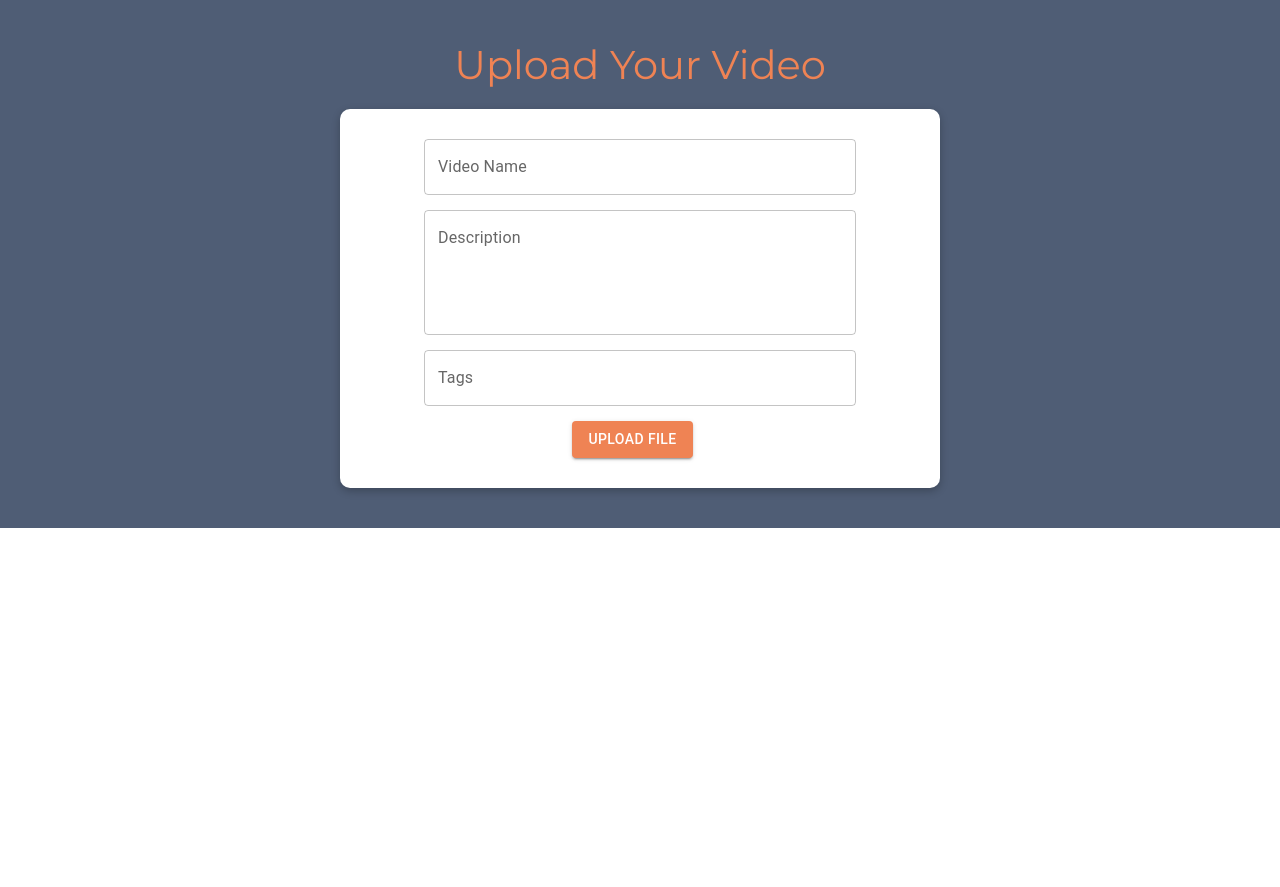
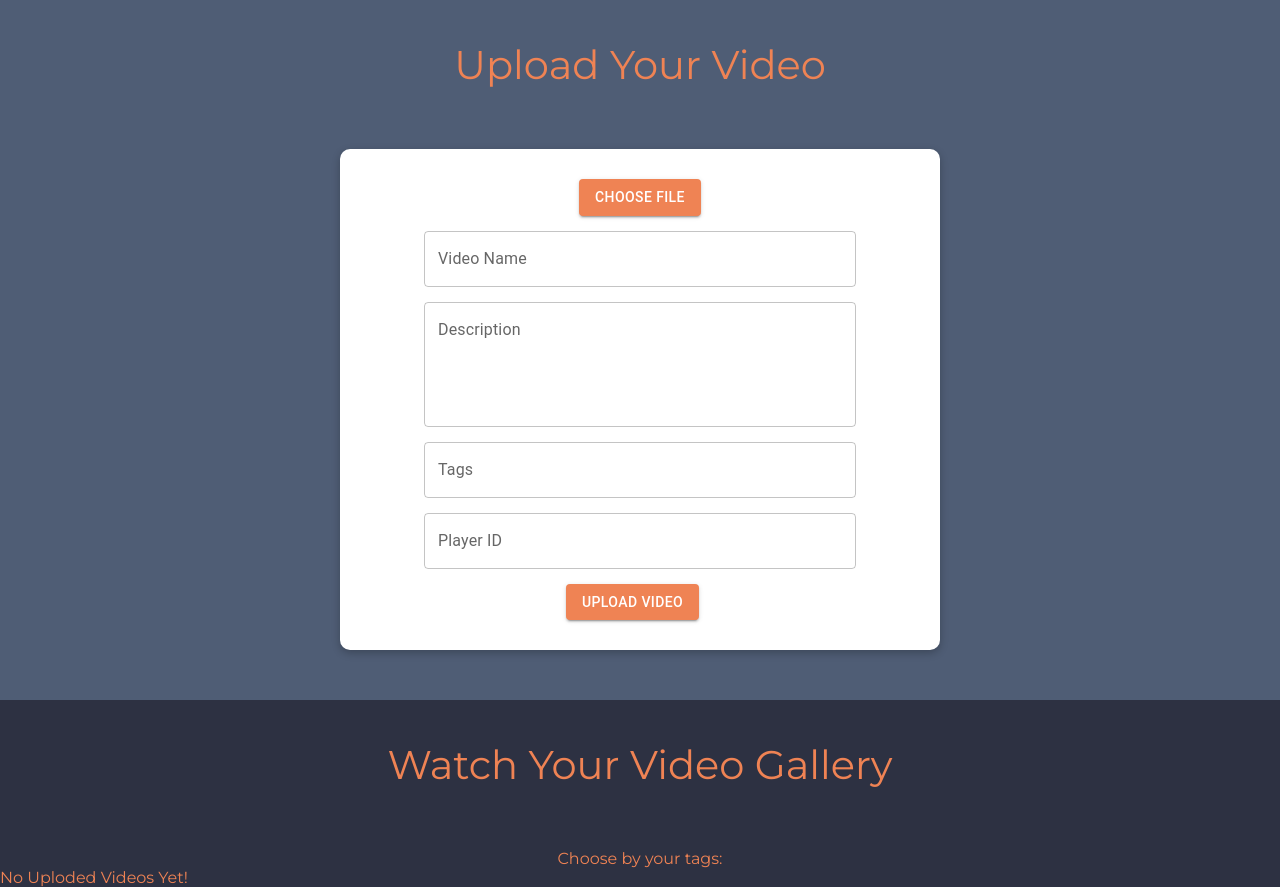
Before and after one commit to AyaBochman/Api-Video, a Next.js app: page /components/Main in a window 1280 px wide. Before the commit the page ends 800 px from the top, so only its background shows below. Built offline with nearby package versions, Linux system fonts and the light colour scheme.

Commit message:
styles, upload form and display videos

```diff
--- a/pages/api/auth.ts
+++ b/pages/api/auth.ts
@@ -5,7 +5,7 @@ export default async function getBearerToken() {
         headers: {
             'Accept': 'application/json',
             'Content-Type': 'application/json',
-            'Access-Control-Allow-Origin': 'http://localhost:3000'
+            'Access-Control-Allow-Origin': '*'
         },
         body: JSON.stringify({ apiKey: process.env.REACT_APP_API_KEY })
     })
--- a/pages/api/videos.ts
+++ b/pages/api/videos.ts
@@ -1,22 +1,63 @@
+
 import getBearerToken from './auth'
 
-export default async function getAllVideos() {
+type UploadObj = {
+  title: string;
+  description?: string;
+  tags?: string[];
+  playerId?: string;
+}
+
+export async function uploadVideo(body) {
+  const bearerToken = localStorage.getItem('bearer_token')
+  let uploadBody: UploadObj | {} = {};
+  Object.keys(body).forEach((key) => {
+    if (body[key]) {
+      uploadBody[key] = body[key]
+    }
+  })
+  const options = {
+    method: 'POST',
+    headers: {
+      'Content-Type': 'application/json',
+      'Accept': 'application/json',
+      'Authorization': `Bearer ${bearerToken}`,
+    },
+    body: JSON.stringify(uploadBody)
+  };
+  const res = await fetch('https://sandbox.api.video/videos', options)
+  const uploadedVideo = await res.json()
+  return uploadedVideo.videoId;
+}
+
+export async function getAllVideos() {
+  const bearerToken = await getBearerToken();
+  const options = {
+    method: 'GET',
+    headers: {
+      'Content-Type': 'application/json',
+      'Accept': 'application/json',
+      'Authorization': `Bearer ${bearerToken}`,
+    }
+  };
+  const res = await fetch('https://sandbox.api.video/videos', options)
+  const videos = await res.json()
+
+  return videos;
+}
+
+export async function getVideoStatus(videoId) {
   const bearerToken = localStorage.getItem('bearer_token')
   const options = {
     method: 'GET',
     headers: {
       'Content-Type': 'application/json',
+      'Accept': 'application/json',
       'Authorization': `Bearer ${bearerToken}`,
-      "Access-Control-Allow-Origin": "*",
-      "Access-Control-Allow-Credentials": "true",
-      "Access-Control-Allow-Methods": "GET,HEAD,OPTIONS,POST,PUT",
-      "Access-Control-Allow-Headers": "Origin, X-Requested-With, Content-Type, Accept, Authorization"
-
     }
   };
-  const res = await fetch('https://sandbox.api.video/videos', options)
-  const videos = res.json()
+  const res = await fetch(`https://sandbox.api.video/videos/${videoId}/status`, options)
+  const videoStatus = await res.json()
 
-  console.log(videos)
-
+  return videoStatus;
 }
--- a/pages/components/CustomTextField.tsx
+++ b/pages/components/CustomTextField.tsx
@@ -3,6 +3,7 @@ import TextField from '@mui/material/TextField'
 import styled from 'styled-components'
 
 type Props = {
+    value: string;
     label: string;
     name: string;
     handleChange: (e: React.ChangeEvent<HTMLInputElement>) => void;
@@ -10,11 +11,11 @@ type Props = {
     maxRows?: number;
 }
 
-const CustomTextField: React.FC<Props> = ({ label, multiline = false, maxRows = 4, handleChange, name }) => {
+const CustomTextField: React.FC<Props> = ({ value, label, multiline = false, maxRows = 4, handleChange, name }) => {
     return (
         <StyledTextField>
 
-            <TextField id="outlined-basic" label={label} name={name} onChange={handleChange} multiline={multiline} rows={maxRows} variant="outlined" />
+            <TextField id="outlined-basic" value={value} label={label} name={name} onChange={handleChange} multiline={multiline} rows={maxRows} variant="outlined" />
         </StyledTextField>
     );
 };
--- a/pages/components/Main.tsx
+++ b/pages/components/Main.tsx
@@ -2,7 +2,7 @@ import React, { useEffect, useState, useRef } from 'react';
 import styled from 'styled-components'
 import CustomButton from './CustomButton'
 import { VideoUploader } from '@api.video/video-uploader'
-import getAllVideos from '../api/videos'
+import { uploadVideo, getAllVideos, getVideoStatus } from '../api/videos'
 import Button from '@mui/material/Button'
 import CustomTextField from './CustomTextField'
 
@@ -10,105 +10,152 @@ import Loading from './Loading'
 import { FontAwesomeIcon } from '@fortawesome/react-fontawesome'
 import { faCheck } from '@fortawesome/free-solid-svg-icons'
 
+import VideoBox from './VideoBox'
+
 type Props = {
     uploadToken: string;
     bearerToken: string;
+    videosData: any;
 }
 
 const Main: React.FC<Props> = (props) => {
     const [file, setFile] = useState(null)
     const [totalPercentComplete, setTotalPercentComplete] = useState(0)
-    const [videoSrc, setVideoSrc] = useState('')
     const fileInputRef = useRef(null)
     const [isLoading, setIsLoading] = useState(false)
     const [isUploaded, setIsUploaded] = useState(false)
+    const [videosArr, setVideosArr] = useState([])
+    const [uploadedVideo, setUploadedVideo] = useState({})
+    const [isVideoPlayable, setVideoPlayable] = useState(false)
+
+    const initialInputProps = {
+        title: '',
+        description: '',
+        tags: '',
+        playerId: ''
+    }
+
+    const [inputs, setInputs] = useState(initialInputProps)
 
     useEffect(() => {
         localStorage.setItem('upload_token', props.uploadToken)
         localStorage.setItem('bearer_token', props.bearerToken)
+        if (props.videosData?.data?.length) {
+            setVideosArr(props.videosData.data);
+        }
     }, [props])
+
+
+    const clearInputs = () => {
+        setIsUploaded(false);
+        setFile(null)
+        setInputs(initialInputProps)
+    }
 
     const handleFileSelected = (e: React.ChangeEvent<HTMLInputElement>): void => {
         const files = Array.from(e.target.files)
+
+        setFile(files[0])
+        if (files[0]?.name) {
+            setInputs({ ...inputs, title: files[0].name })
+        }
+    }
+
+    const handleUploadFile = (): void => {
+        clearInputs()
+        fileInputRef.current.click();
+    }
+
+    const handleSubmit = async () => {
+        const uploadObj = { ...inputs }
+        if (uploadObj.tags) {
+            uploadObj.tags = uploadObj.tags.split(',')
+        }
+        const videoId = await uploadVideo(uploadObj)
+        if (videoId) {
             const uploader = new VideoUploader({
-            file: files[0],
+                file: file,
                 uploadToken: localStorage.getItem('upload_token'),
-
+                videoId
             });
 
             setIsLoading(true)
-
-        uploader.upload().then((res) => {
-            console.log('res', res);
-            setVideoSrc(res.assets.player)
-        }
-        );
-
             uploader.onProgress((event) => {
-            let percentComplete = Math.round(event.currentChunkUploadedBytes / event.chunksBytes * 100);
                 let totalPercentComplete = Math.round(event.uploadedBytes / event.totalBytes * 100);
                 setTotalPercentComplete(totalPercentComplete)
                 if (totalPercentComplete === 100) {
                     setIsLoading(false)
+                }
+            })
+            const video = await uploader.upload();
+
+            setUploadedVideo(video)
             setIsUploaded(true)
         }
-        })
 
     }
 
-    const handleUploadFile = (): void => {
-        fileInputRef.current.click();
+    const checkPlayable = async (videoId) => {
+        const videoStatus = await getVideoStatus(videoId);
+        return videoStatus.encoding.playable;
     }
 
-    const getVideos = async () => {
-        await getAllVideos()
+    useEffect(() => {
+        if (isUploaded) {
+            const interval = setInterval(() => {
+                const playable = checkPlayable(uploadedVideo.videoId)
+                if (playable) {
+                    setVideosArr([...videosArr, uploadedVideo])
                 }
-
-    const handleSubmit = () => {
-        console.log('hi submit')
+            }, 2000);
         }
+    }, [isUploaded])
 
     const onInputChange = (e: React.ChangeEvent<HTMLInputElement>) => {
-        console.log(e.target.name, e.target.value)
+        setInputs({
+            ...inputs,
+            [e.target.name]: e.target.value
+        })
     }
 
     return (
         <StyledMain>
             <div className={'header'}>Upload Your Video</div>
 
-            <form onSubmit={handleSubmit} className={'form'}>
+
+            <form className={'form'}>
+                <div className={'choose-file'}>
                     <input ref={fileInputRef} className={'file-input'} type="file" name="source" onChange={handleFileSelected} />
+                    <CustomButton text={'choose file'} color={'#EF8354'} handleClick={handleUploadFile} />
+                </div>
 
+                <CustomTextField value={inputs.title} label={'Video Name'} name={'title'} handleChange={onInputChange} />
+                <CustomTextField value={inputs.description} label={'Description'} name={'description'} multiline={true} maxRows={4} handleChange={onInputChange} />
+                <CustomTextField value={inputs.tags} label={'Tags'} name={'tags'} handleChange={onInputChange} />
+                <CustomTextField value={inputs.playerId} label={'Player ID'} name={'playerId'} handleChange={onInputChange} />
 
-                <CustomTextField label={'Video Name'} name={'title'} handleChange={onInputChange} />
-                <CustomTextField label={'Description'} name={'description'} multiline={true} maxRows={4} handleChange={onInputChange} />
-                <CustomTextField label={'Tags'} name={'tags'} handleChange={onInputChange} />
-
-                <div className={'upload-section'}>
-                    <CustomButton text={'upload file'} color={'#EF8354'} handleClick={handleUploadFile} />
+                <div className={'upload-file'}>
+                    <CustomButton text={'upload video'} color={'#EF8354'} handleClick={handleSubmit} />
                     <div className={'icons-container'}>
                         {isLoading ? <Loading /> : null}
                         {isUploaded ? <FontAwesomeIcon icon={faCheck} className={'check-icon'} size="lg" /> : null}
                     </div>
                 </div>
-                {/* <div>
-                    <span>Progress: {totalPercentComplete}%</span>
-                </div> */}
-
-                {/* Your uploaded video:
-                    <Box><iframe src={videoSrc} width="100%" className={'iframe'} height="100%" frameBorder="0" scrolling="no" allowFullScreen={true}></iframe>
-                    </Box> */}
-                {/* <TextField id="standard-basic"  variant="standard" />
-                    <TextField id="standard-basic" label="Video Description" variant="standard" /> */}
-                {/* <input type="text"/>
-
-                <Button variant={"contained"} type={'submit'}>Send</Button> */}
-
             </form>
 
+            <section className={'gallery-section'}>
 
-            {/* <div className={'header'}>Video Gallery</div>
-            <Button variant="contained" onClick={getVideos}>get all</Button> */}
+                <div className={'header'}>Watch Your Video Gallery</div>
+                <div>Choose by your tags:</div>
+                {/* <Button variant="contained" onClick={getVideos}>get all</Button> */}
+                <div className={'videos-container'}>
+                    {videosArr.length ? videosArr.map((video, i) => {
+                        return <VideoBox key={`video${i}`} videoSrc={video.assets.player} />
+                    }) : <div>No Uploded Videos Yet!</div>}
+                </div>
+
+            </section>
+
         </StyledMain>
     );
 };
@@ -118,14 +165,13 @@ export default Main;
 const StyledMain = styled.div`
 text-align: center;
 color: #EF8354;
-padding: 40px;
-/* text-shadow: 1px 1px #fff; */
 background-color: #4F5D75;
 .file-input{
 display: none;
 }
 .header{
     font-size: 40px;
+    padding: 40px;
     margin-bottom: 20px;
 }
 .form{
@@ -138,7 +184,10 @@ display: none;
    box-sizing: border-box;
    padding: 30px;
 }
-.upload-section{
+.choose-file{
+margin-bottom: 15px;
+}
+.upload-file{
     display: flex;
     justify-content: center;
     align-items: center;
@@ -149,23 +198,12 @@ display: none;
 .icons-container{
     margin-left: 15px;
 }
+.gallery-section{
+    margin-top: 50px;
+    background-color: #2D3142;
+}
+.videos-container{
+    display: flex;
+    flex-wrap: wrap;
+}
 `;
-
-const Box = styled.div`
-width: 400px;
-height: 300px;
-border: 1px solid black;
-border-radius: 30px;
-position: relative;
-margin: 0 auto;
-.iframe{
-    width: 100%;
-    height: 100%;
-    position: absolute;
-    display: block;
-    top: 0;
-    left: 0;
-    border-radius: 30px;
-}
-
-`;
--- /dev/null
+++ b/pages/components/VideoBox.tsx
@@ -0,0 +1,42 @@
+import React from 'react';
+import styled from 'styled-components';
+
+type Props = {
+    key: string;
+    videoSrc: string;
+}
+
+const VideoBox: React.FC<Props> = ({ videoSrc }) => {
+    return (
+        <StyledVideoBox>
+            <iframe src={videoSrc}
+                width="100%" className={'iframe'}
+                height="100%" frameBorder="0"
+                scrolling="no"
+                allowFullScreen={true}>
+            </iframe>
+        </StyledVideoBox>
+
+    );
+};
+
+export default VideoBox;
+
+const StyledVideoBox = styled.div`
+width: 400px;
+height: 300px;
+border: 1px solid black;
+border-radius: 20px;
+position: relative;
+margin: 0 auto;
+.iframe{
+    width: 100%;
+    height: 100%;
+    position: absolute;
+    display: block;
+    top: 0;
+    left: 0;
+    border-radius: 20px;
+}
+
+`;
```
Also changed, not shown: pages/index.tsx (+10 -5 lines). Lines whose indentation alone changed are shown as unchanged.
